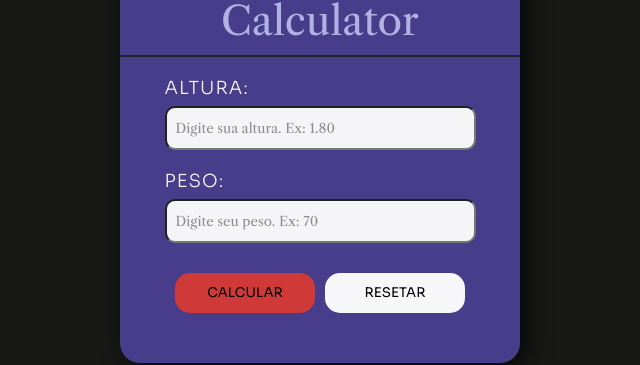
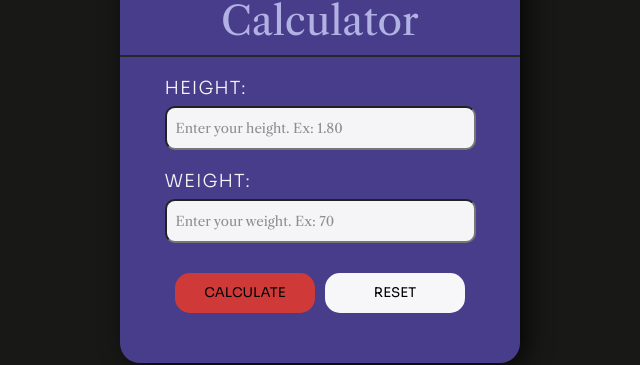
Before and after one commit to FeSantsss/calculadora-imc-react, a React (Vite) app in the folder project-imc/: page / in a window 1280 px wide. Shown: the part 184-549 px from the top of the page, without its empty margins (320-960 px from the left). Built offline with nearby package versions, Linux system fonts and the light colour scheme.

Commit message:
logic to valid value in inputs

```diff
--- a/project-imc/src/components/IMCalc.jsx
+++ b/project-imc/src/components/IMCalc.jsx
@@ -13,7 +13,18 @@ const IMCalc = () => {
     setWeight("");
   }
 
+  const validDigits = (text) => {
+    return text.replace(/[^0-9.]/g, "");
+  }
 
+  const handleHeightChange = (e) => {
+    const verifiedValue = validDigits(e.target.value);
+    setHeight(verifiedValue);
+  }
+  const handleWeightChange = (e) => {
+    const verifiedValue = validDigits(e.target.value);
+    setWeight(verifiedValue);
+  }
 
   console.log(height)
 
@@ -24,31 +35,31 @@ const IMCalc = () => {
         <form>
           <div className="forms-inputs">
             <div className="form-control">
-              <label htmlFor="height">Altura:</label>
+              <label htmlFor="height">Height:</label>
               <input
                 type="number"
                 name="height"
                 value={height}
                 id="height"
-                placeholder="Digite sua altura. Ex: 1.80"
-                onChange={(e) => setHeight(e.target.value)}
+                placeholder="Enter your height. Ex: 1.80"
+                onChange={(e) => handleHeightChange(e)}
               />
             </div>
             <div className="form-control">
-              <label htmlFor="weight">Peso:</label>
+              <label htmlFor="weight">Weight:</label>
               <input
                 type="number"
                 name="weight"
                 value={weight}
                 id="weight"
-                placeholder="Digite seu peso. Ex: 70"
-                onChange={(e) => setWeight(e.target.value)}
+                placeholder="Enter your weight. Ex: 70"
+                onChange={(e) => handleWeightChange(e)}
               />
             </div>
           </div>
           <div className="form-controls">
-            <MyButton id="calc-btn" content="CALCULAR"/>
-            <MyButton id="clear-btn" content="RESETAR" action={reset}/>
+            <MyButton id="calc-btn" content="CALCULATE"/>
+            <MyButton id="clear-btn" content="RESET" action={reset}/>
           </div>
         </form>
       </section>
```
